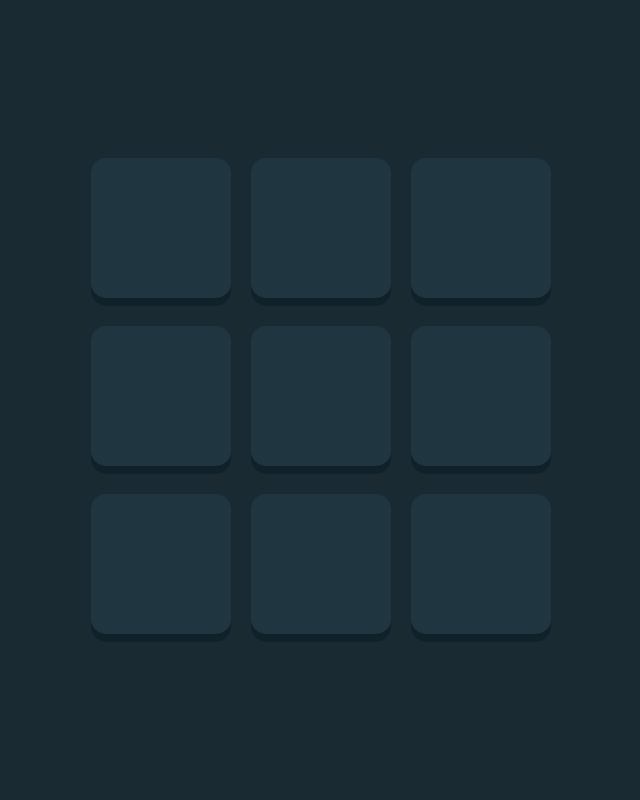
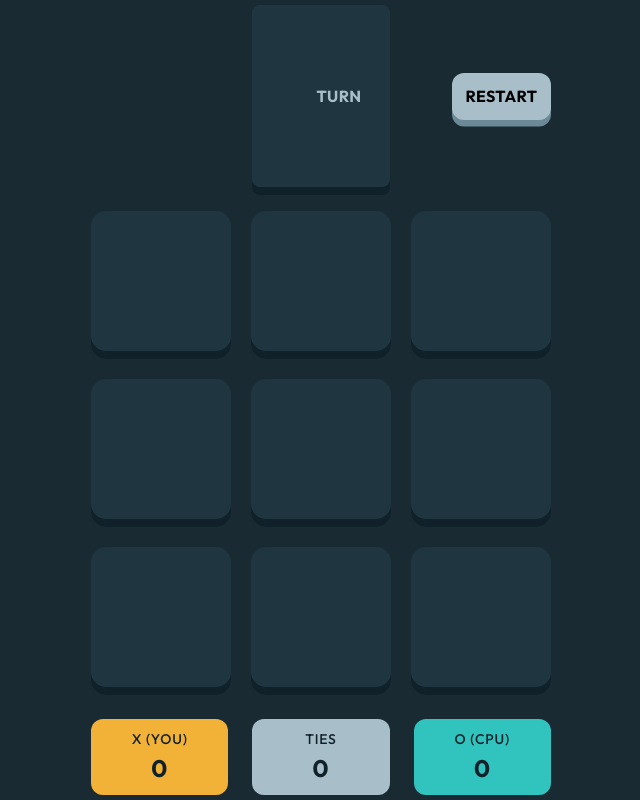
Before and after one commit to razwan/ts-tic-tac-toe, a React app: page / in a window 1280 px wide. Both pictures are taken after a click on the button "NEW GAME (VS CPU)". Shown: the whole page, without its empty margins (319-959 px from the left). Built offline with nearby package versions, Linux system fonts and the light colour scheme.

Commit message:
Working game

```diff
--- a/src/components/Board/index.tsx
+++ b/src/components/Board/index.tsx
@@ -1,10 +1,8 @@
 import classnames from 'classnames';
-import { useCallback, useEffect, useRef, useState } from 'react';
-
-import { OPPONENT } from '../../store';
-import { Mark } from "../index";
+import { useCallback, useEffect, useState } from 'react';
+import { Button, Logo, Mark } from '../index';
+import { OPPONENT, useGameStore } from '../../store';
 import TicTacToe from '../TicTacToe/TicTacToe';
-import { useGameStore } from '../../store';
 import { Player } from '../../types';
 
 type BoardSymbol = Player | undefined;
@@ -38,7 +36,7 @@ export const BoardCell: React.FunctionComponent<BoardCellProps> = ( props ) => {
     )
 }
 
-const useCPU = ( game: TicTacToe, callback: Function ) => {
+const useCPU = ( game: TicTacToe<Player>, callback: Function ) => {
     const opponent = useGameStore( state => state.opponent );
     const player1Mark = useGameStore( state => state.player1Mark );
 
@@ -56,11 +54,12 @@ const useForceUpdate = () => {
     return useCallback( () => setCount( ( count ) => count + 1 ), [] );
 }
 
-export const Board: React.FunctionComponent<any> = ( props ) => {
+export const Board: React.FC = () => {
     const game = useGameStore( state => state.game );
-    const gameState = useGameStore( state => state.gameState );
     const endGame = useGameStore( state => state.endGame );
+    const restartGame = useGameStore( state => state.opponent === OPPONENT.CPU ? state.startGameVSComputer : state.startGameVSPlayer );
     const forceUpdate = useForceUpdate();
+    const currentPlayer = useGameStore( state => state.game.currentPlayer );
 
     const updateState = useCallback( () => {
         if ( game.ended ) {
@@ -82,6 +81,21 @@ export const Board: React.FunctionComponent<any> = ( props ) => {
     }, [ game ] )
 
     return (
+        <div className="board__wrapper">
+            <div className="board__header">
+                <div>
+                    <Logo colored />
+                </div>
+                <div>
+                    <div className="surface">
+                        <Mark mark={ currentPlayer } />
+                        <h4>Turn</h4>
+                    </div>
+                </div>
+                <div>
+                    <Button isTertiary onClick={ () => { restartGame() } }>Restart</Button>
+                </div>
+            </div>
             <div className={ 'board' }>
                 { game.board.map( ( row, rowIdx ) => row.map( ( symbol, columnIdx ) => {
                     const isClickable = ! game.ended && symbol === undefined;
@@ -99,5 +113,37 @@ export const Board: React.FunctionComponent<any> = ( props ) => {
                         )
                     } ) ) }
             </div>
+            <BoardFooter />
+        </div>
     );
 }
+
+const BoardFooter: React.FC = () => {
+    const player1Mark = useGameStore( state => state.player1Mark );
+    const player1Score = useGameStore( state => state.player1Score );
+    const opponentScore = useGameStore( state => state.opponentScore );
+    const ties = useGameStore( state => state.ties );
+
+    const opponentLabel = useGameStore( state => state.opponent === OPPONENT.CPU ? 'CPU' : 'P2' );
+    const XLabel = player1Mark === 'x' ? 'YOU' : opponentLabel;
+    const XScore = player1Mark === 'x' ? player1Score : opponentScore;
+    const OLabel = player1Mark === 'o' ? 'YOU' : opponentLabel;
+    const OScore = player1Mark === 'o' ? player1Score : opponentScore;
+
+    return (
+        <div className="board__footer">
+            <div className="board__footer-cell">
+                <p>{ `X (${ XLabel })` }</p>
+                <h2>{ XScore }</h2>
+            </div>
+            <div className="board__footer-cell">
+                <p>Ties</p>
+                <h2>{ ties }</h2>
+            </div>
+            <div className="board__footer-cell">
+                <p>{ `O (${ OLabel })` }</p>
+                <h2>{ OScore }</h2>
+            </div>
+        </div>
+    )
+}
--- /dev/null
+++ b/src/components/GameEndedOverlay/index.tsx
@@ -0,0 +1,67 @@
+import { useCallback } from "react";
+
+import { Button, Mark, Overlay } from '../index';
+import { useGameStore, OPPONENT, GAME_STATE } from "../../store"
+import { Player } from "../../types"
+
+// ### OBJECT TYPE
+type GameEndedOverlayProps = {
+    onQuit: () => void,
+    onNextRound: () => void,
+    winner: Player | undefined,
+    show: boolean,
+    title: string,
+    subtitle: string,
+}
+
+// ### MAPPED TYPE
+type GameEndedOverlayWrapperProps = {
+    [ key: keyof never ]: any
+}
+
+const GameEndedOverlayWrapper: React.FC<GameEndedOverlayWrapperProps> = () => {
+    const game = useGameStore( state => state.game );
+    const gameState = useGameStore( state => state.gameState );
+    const player1Mark = useGameStore( state => state.player1Mark );
+    const quitGame = useGameStore( state => state.quitGame );
+
+    const onQuit = useCallback( quitGame, [] );
+    const onNextRound = useGameStore( state => state.opponent === OPPONENT.CPU ? state.startGameVSComputer : state.startGameVSPlayer );
+
+    return (
+        <GameEndedOverlay
+            winner={ game?.winner }
+            onQuit={ onQuit }
+            onNextRound={ onNextRound }
+            show={ gameState === GAME_STATE.ENDED }
+            subtitle={ game?.winner === player1Mark ? 'You won!' : 'You lost!' }
+            title={ game?.winner ? 'Takes the round' : 'Round tied' }
+        />
+    )
+}
+
+const GameEndedOverlay: React.FC<GameEndedOverlayProps> = props => {
+    const { show, winner, title, subtitle, onQuit, onNextRound } = props;
+
+    return (
+        <Overlay show={ show }>
+            { winner && <h4>{ subtitle }</h4> }
+            <div className={ `winner winner--${ winner }` }>
+                { winner && <div className="winner__mark">
+                    <Mark mark={ winner } />
+                </div> }
+                <div className="winner__text">
+                    <h1>{ title }</h1>
+                </div>
+            </div>
+            <div className="button-list">
+                <Button isTertiary onClick={ () => { onQuit() } }>Quit</Button>
+                <Button onClick={ () => { onNextRound() } }>Next Round</Button>
+            </div>
+        </Overlay>
+    )
+}
+
+export {
+    GameEndedOverlayWrapper as GameEndedOverlay
+};
--- a/src/components/Logo/index.tsx
+++ b/src/components/Logo/index.tsx
@@ -1,8 +1,18 @@
+import classnames from 'classnames'
 import { Mark } from '../index';
 
-export const Logo: React.FunctionComponent<any> = ( props ) => {
+type LogoProps = {
+    colored?: boolean
+}
+
+export const Logo: React.FC<LogoProps> = ( props ) => {
+    const className = classnames(
+        'logo',
+        { 'logo--colored': props.colored }
+    )
+
     return (
-        <div className='logo'>
+        <div className={ className }>
             <Mark mark='x' />
             <Mark mark='o' />
         </div>
--- a/src/components/TicTacToe/TicTacToe.tsx
+++ b/src/components/TicTacToe/TicTacToe.tsx
@@ -1,25 +1,28 @@
-type Mark = 'x' | 'o';
-type Cell = Mark | undefined;
-type Row = [Cell, Cell, Cell];
-type Board = [Row, Row, Row];
+// ### GENERICS
+type Cell<T> = T | undefined;
+type Row<T> = [Cell<T>, Cell<T>, Cell<T>];
+type Board<T> = [Row<T>, Row<T>, Row<T>];
+
+// ### TUPLES
 type Position = [number, number];
 type Connected = [Position, Position, Position];
 
-class TicTacToe {
-    private _board: Board;
-    private _currentPlayer: Mark;
+// ### GENERIC CLASS
+class TicTacToe<T> {
+    private _board: Board<T>;
+    private _currentPlayer: T;
     private _ended: Boolean;
-    private _winner: Mark | undefined;
+    private _winner: T | undefined;
     private _connected: Array<Position> | undefined;
 
-    constructor() {
+    constructor( private player1: T, private player2: T ) {
         this._board = [
             [ undefined, undefined, undefined ],
             [ undefined, undefined, undefined ],
             [ undefined, undefined, undefined ],
         ]
 
-        this._currentPlayer = 'x';
+        this._currentPlayer = player1;
     }
 
     private checkWin() {
@@ -81,7 +84,7 @@ class TicTacToe {
             return;
         }
 
-        this._currentPlayer = this._currentPlayer === 'x' ? 'o' : 'x';
+        this._currentPlayer = this._currentPlayer === this.player1 ? this.player2 : this.player1;
     }
 
     public cpuMove() {
--- a/src/components/index.tsx
+++ b/src/components/index.tsx
@@ -3,6 +3,8 @@ export { Board } from './Board';
 export { Button } from './Button';
 export { Logo } from './Logo';
 export { Mark } from './Mark';
+export { Overlay } from './Overlay';
+export { GameEndedOverlay } from './GameEndedOverlay';
 export { Wrapper } from './Wrapper';
 export { Surface } from './Surface';
 export { Switch } from './Switch';
--- a/src/scss/_board.scss
+++ b/src/scss/_board.scss
@@ -2,6 +2,63 @@
     display: grid;
     grid-template-columns: repeat(3, 1fr);
     gap: calc(20em/14);
+}
+
+.board__wrapper {
+    display: grid;
+    grid-gap: 24px;
+}
+
+.board__header {
+    align-items: center;
+
+    .surface {
+        padding: calc(16em/14);
+        border-radius: calc(8em/14);
+        display: flex;
+        align-items: center;
+        justify-content: center;
+        gap: 16px;
+
+        .mark {
+            width: 20px;
+        }
+    }
+
+    > :last-child {
+        display: flex;
+        justify-content: flex-end;
+    }
+}
+
+.board__header,
+.board__footer {
+    display: grid;
+    grid-template-columns: repeat(3, 1fr);
+    gap: 24px;
+}
+
+.board__footer-cell {
+    display: grid;
+    gap: 8px;
+
+    color: var(--navy-dark);
+    text-align: center;
+    padding: 12px;
+    border-radius: 12px;
+    text-transform: uppercase;
+
+    &:nth-child(1) {
+        background-color: var(--color-accent1);
+    }
+
+    &:nth-child(2) {
+        background-color: var(--silver);
+    }
+
+    &:nth-child(3) {
+        background-color: var(--color-accent2);
+    }
 }
 
 .board__cell {
--- a/src/scss/_button.scss
+++ b/src/scss/_button.scss
@@ -9,12 +9,11 @@
     @include heading-xs;
 
     padding: calc(17em/20);
-    padding-bottom: calc(25em/20);
     border: 0;
     border-radius: calc(15em/20);
 
     background: var(--button-bg-color);
-    box-shadow: var(--button-shadow-color) 0 calc(-8em/20) inset;
+    box-shadow: var(--button-shadow-color) 0 calc(8em/20);
 
     &:hover {
         background: var(--button-hover-color);
--- a/src/scss/_surface.scss
+++ b/src/scss/_surface.scss
@@ -2,8 +2,7 @@
     border-radius: calc(15em/14);
     background: var(--color-bg-light);
     padding: calc(24em/14);
-    padding-bottom: calc(32em/14);
-    box-shadow: var(--color-bg-dark) 0 calc(-8em/14) 0 inset;
+    box-shadow: var(--color-bg-dark) 0 calc(8em/14) 0;
 
     display: grid;
     gap: calc(24em/14);
--- a/src/scss/style.scss
+++ b/src/scss/style.scss
@@ -36,6 +36,17 @@ h1, h2, h3, h4, h5, h6, p {
     gap: 8px;
 }
 
+.logo--colored {
+
+    > :first-child {
+        color: var(--color-accent2);
+    }
+
+    > :last-child {
+        color: var(--color-accent1);
+    }
+}
+
 .switch {
     display: grid;
     grid-template-columns: repeat(2, 1fr);
--- a/src/store.tsx
+++ b/src/store.tsx
@@ -14,9 +14,12 @@ export enum OPPONENT {
 }
 
 type GameStore = {
-    game?: TicTacToe;
+    game?: TicTacToe<Player>;
     gameState: GAME_STATE;
     player1Mark: Player;
+    player1Score: number;
+    opponentScore: number;
+    ties: number;
     opponent: OPPONENT | null;
     setPlayer1Mark: (mark: Player) => void;
     startGameVSComputer: () => void;
@@ -27,6 +30,9 @@ type GameStore = {
 
 export const useGameStore = create<GameStore>((set) => ({
     gameState: GAME_STATE.LOADING,
+    player1Score: 0,
+    opponentScore: 0,
+    ties: 0,
     player1Mark: 'x',
     opponent: null,
     setPlayer1Mark: mark => set({ player1Mark: mark }),
@@ -34,20 +40,31 @@ export const useGameStore = create<GameStore>((set) => ({
         set({
             gameState: GAME_STATE.RUNNING,
             opponent: OPPONENT.CPU,
-            game: new TicTacToe()
+            game: new TicTacToe<Player>( 'x', 'o' )
         })
     },
     startGameVSPlayer: () => {
         set({
             gameState: GAME_STATE.RUNNING,
             opponent: OPPONENT.PLAYER,
-            game: new TicTacToe()
+            game: new TicTacToe<Player>( 'x', 'o' )
         })
     },
     quitGame: () => {
         set({ gameState: GAME_STATE.LOADING })
     },
     endGame: () => {
-        set({ gameState: GAME_STATE.ENDED })
+        set( state => {
+            const hasWinner = !! state.game?.winner;
+            const gameWon = hasWinner && state.game.winner === state.player1Mark;
+            const gameLost = hasWinner && ! gameWon;
+
+            return {
+                gameState: GAME_STATE.ENDED,
+                opponentScore: gameLost ? state.opponentScore + 1 : state.opponentScore,
+                ties: ! hasWinner ? state.ties + 1 : state.ties,
+                player1Score: gameWon ? state.player1Score + 1 : state.player1Score
+            }
+        } );
     }
 }))
```
Also changed, not shown: src/components/App/index.tsx (+7 -90 lines), src/components/Overlay/index.tsx (added, +20 -0 lines). Lines whose indentation alone changed are shown as unchanged.
